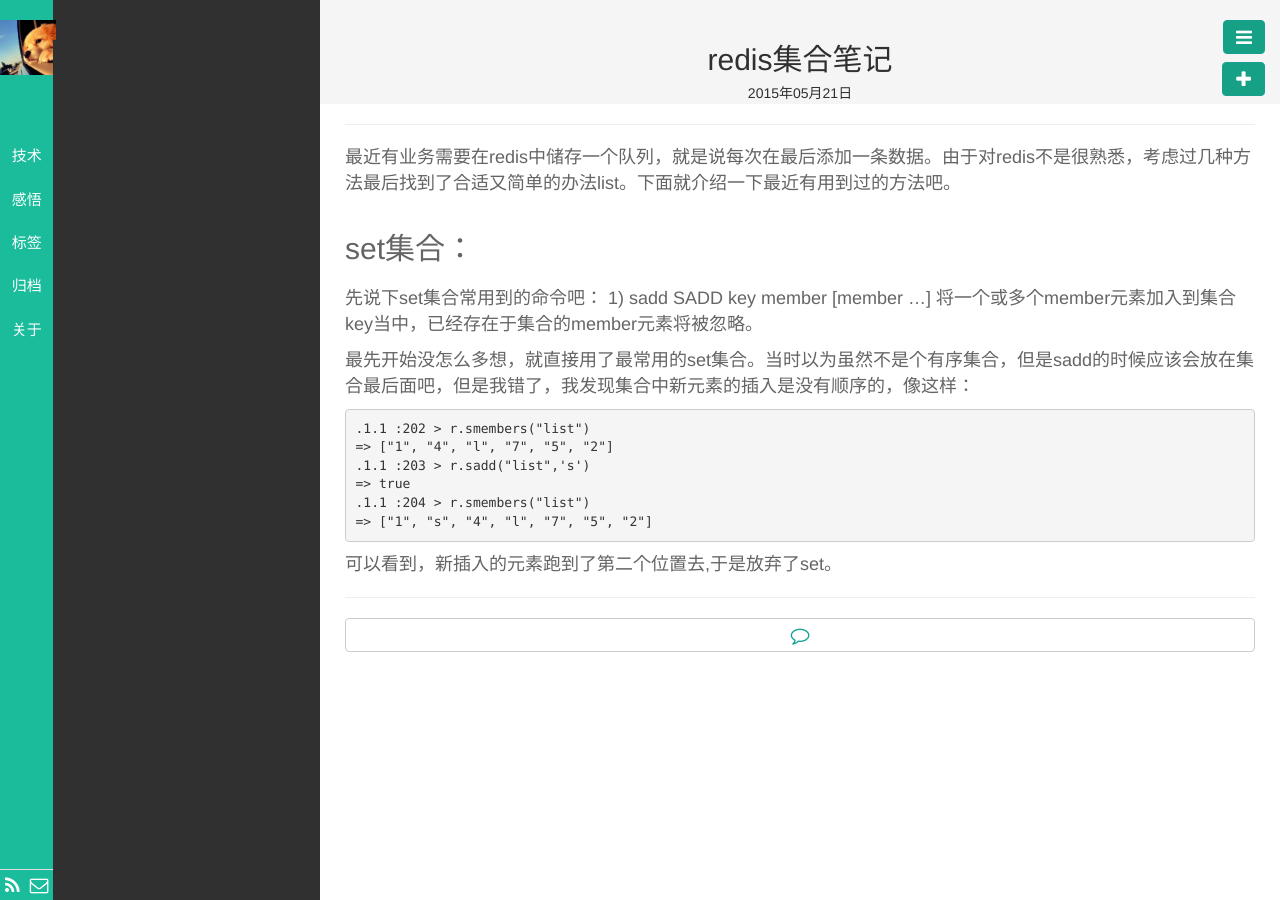
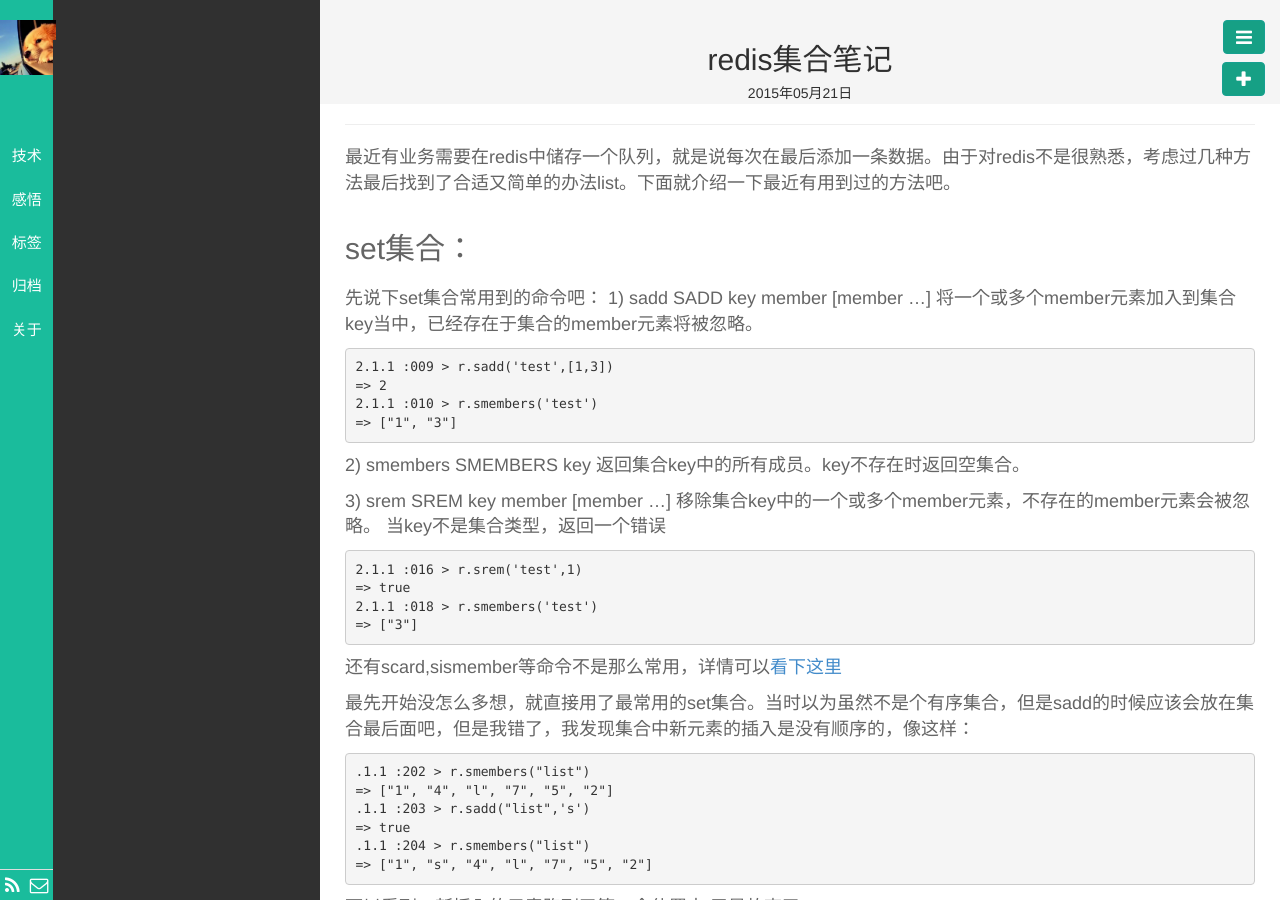
Before and after one commit to llx1105/llx1105.github.io, a Jekyll site: the page built from _posts/技术/2015-05-21-redis-sort-01.md, in a window 1280 px wide. Built offline with Jekyll 4.4.1, drawn with Linux system fonts in a browser that asks for light colours; nearby versions of some CDN libraries; library files that are not in the unit come from our copies; Markdown is read by kramdown in place of the engine named in the settings.

Commit message:
fix redis 01

````diff
--- a/_posts/技术/2015-05-21-redis-sort-01.md
+++ b/_posts/技术/2015-05-21-redis-sort-01.md
@@ -16,6 +16,29 @@
 1) sadd
 SADD key member [member ...]
 将一个或多个member元素加入到集合key当中，已经存在于集合的member元素将被忽略。
+```
+2.1.1 :009 > r.sadd('test',[1,3])
+=> 2
+2.1.1 :010 > r.smembers('test')
+=> ["1", "3"]
+```
+2) smembers
+SMEMBERS key
+返回集合key中的所有成员。key不存在时返回空集合。
+
+3) srem
+SREM key member [member ...]
+移除集合key中的一个或多个member元素，不存在的member元素会被忽略。
+当key不是集合类型，返回一个错误
+
+```
+2.1.1 :016 > r.srem('test',1)
+=> true
+2.1.1 :018 > r.smembers('test')
+=> ["3"]
+```
+
+还有scard,sismember等命令不是那么常用，详情可以[看下这里](https://redis.readthedocs.org/en/2.4/set.html)
 
 最先开始没怎么多想，就直接用了最常用的set集合。当时以为虽然不是个有序集合，但是sadd的时候应该会放在集合最后面吧，但是我错了，我发现集合中新元素的插入是没有顺序的，像这样：
 ```
````
Also changed, not shown: _posts/技术/2015-02-24-blog_build.md (line endings or trailing spaces).
